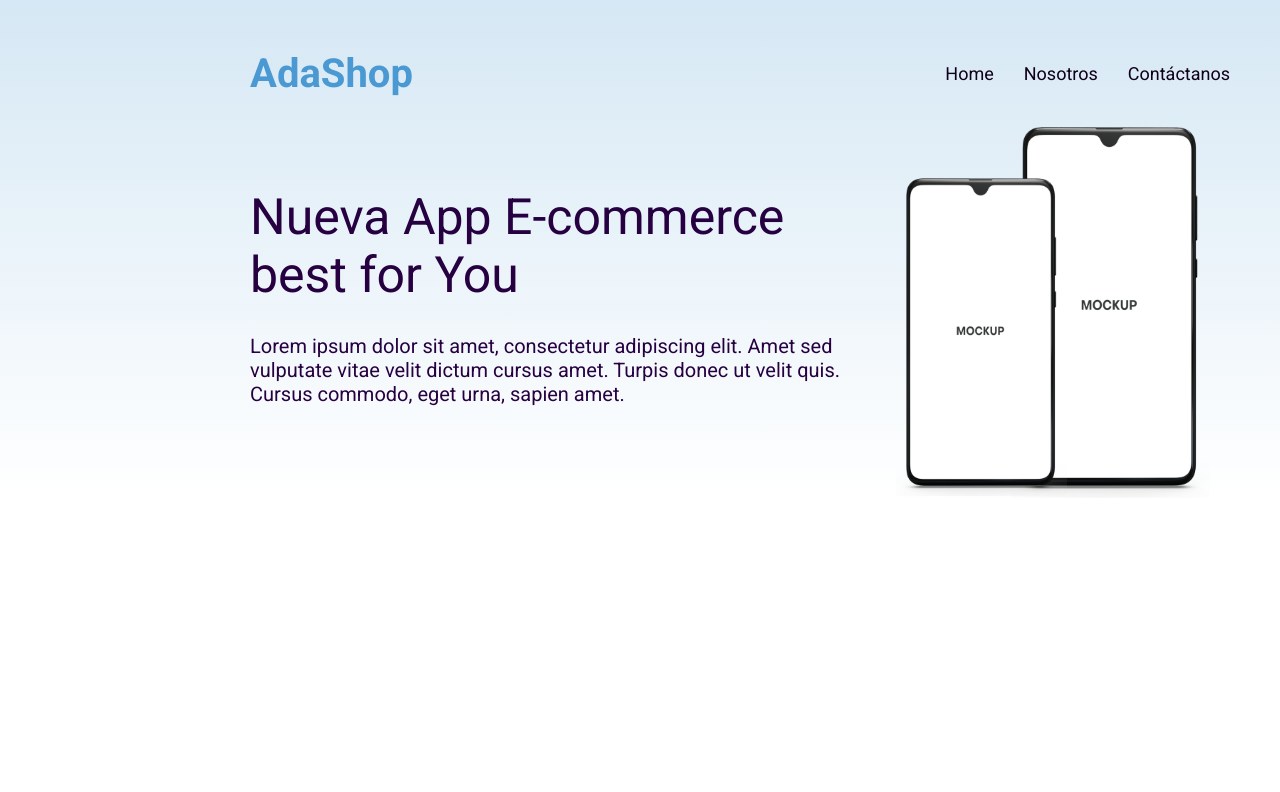
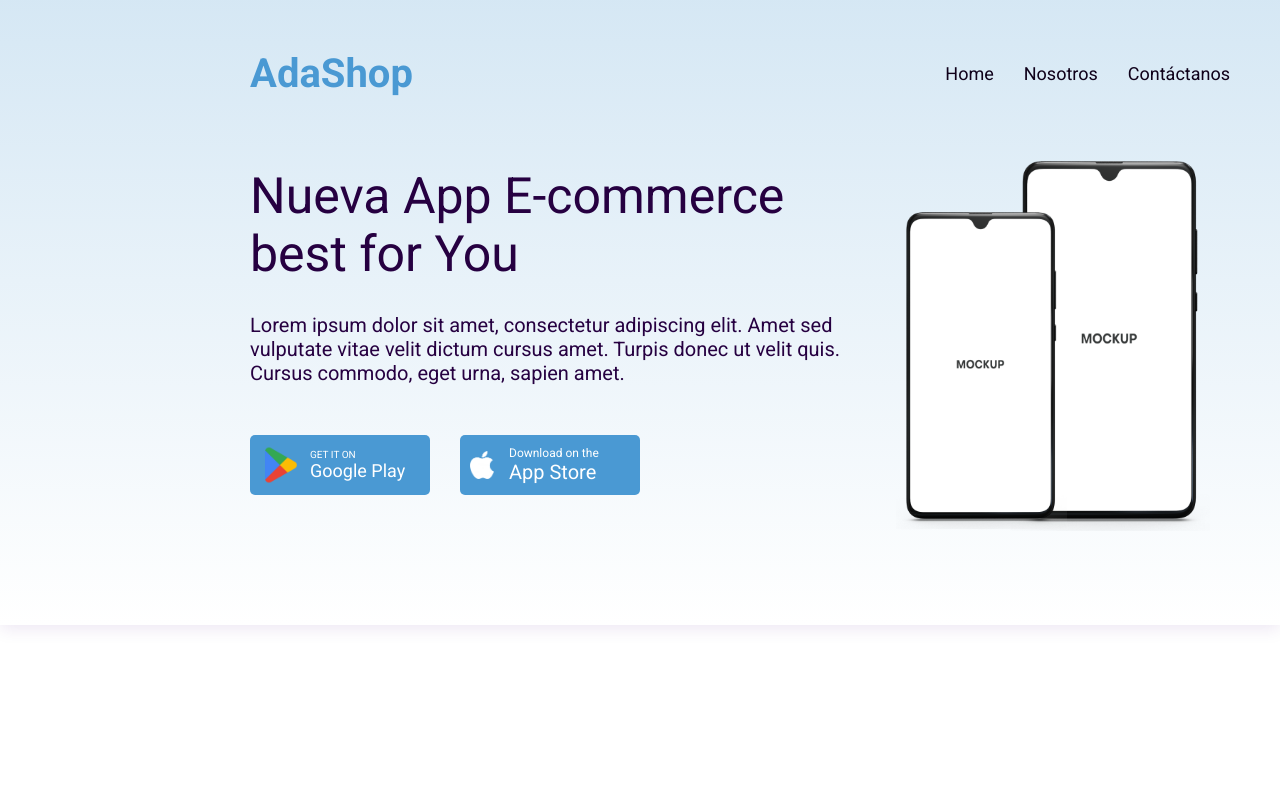
Before and after one commit to cusichia/project-promo-51-hack-module-1-team-2, a website built with Vite: page src/index.html in a window 1280 px wide. Shown: the top 792 px of the page. Built offline with nearby package versions, Linux system fonts and the light colour scheme.

Commit message:
header-v3

```diff
--- a/src/partials/header.html
+++ b/src/partials/header.html
@@ -12,13 +12,20 @@
         <section class="header__text">
             <h2 class="header__text-h2">Nueva  App E-commerce best for You</h2>
             <p class="header__text-p">Lorem ipsum dolor sit amet, consectetur adipiscing elit. Amet sed vulputate vitae velit dictum cursus amet. Turpis donec ut velit quis. Cursus commodo, eget urna, sapien amet.</p>
-        <!-- <a href="https://play.google.com/store/games?hl=en" class="button-google">
-            <img src="google-play-icon.svg" alt="Google Play Icon" class="google-icon">
-            <div class="text">
-              <span class="small">GET IT ON</span>
-              <span class="large">Google Play</span>
-            </div>
-          </a> -->
+            <section class="header__buttons">
+                <a href="https://play.google.com/store/games?hl=en" class="button__google">
+                <img class="button__google-logo" src="./images/google.png" alt="google play">
+                <div class="button__google-text">
+                <p class="button__google-text-small">GET IT ON</p>
+                <p class="button__google-text-large">Google Play</p>
+                </div></a>
+                <a href="https://www.apple.com/app-store/" class="button__apple">
+                <img class="button__apple-logo" src="./images/apple.png" alt="apple logo">
+                <div class="button__apple-text">
+                <p class="button__apple-text-small">Download on the</p>
+                <p class="button__apple-text-large">App Store</p>
+                </div></a>
+            </section>
         </section>
             <div>
                 <img class="img__mockup" src="./images/Mockup.png" alt="mockup">
--- a/src/scss/layout/_header.scss
+++ b/src/scss/layout/_header.scss
@@ -3,6 +3,7 @@
 .header {
     font-family: vars.$font-main;
     background: linear-gradient(to bottom, #83b9df56, white);
+    box-shadow: 0 4px 16px 0 #4b008119;
 }
 
 .header__h1 {
@@ -75,6 +76,7 @@
         display: flex;
         justify-content: space-between;
         align-items: center;
+        padding-bottom: 60px;
     }
 }
 
@@ -89,37 +91,75 @@
     }
 }
 
-/* .button-google {
+.button__google {
 display: flex;
 align-items: center;
 background-color: vars.$color-primary;
 color: white;
-width: 200px;
+width: 180px;
 height: 60px;
-border-radius: 8px;
+border-radius: 5px;
 text-decoration: none;
 padding: 10px;
-font-family: vars.$font-main;
 
-
-.google-icon {
-  width: 40px;
+    &-logo {
+    width: 25%;
     margin-right: 10px;
     }
 
-.text {
+    &-text {
     display: flex;
     flex-direction: column;
     justify-content: center;
     }
 
-.small {
-  font-size: 12px;
-  font-weight: bold;
+    &-text-small {;
+    font-size: 10px;
     }
 
-.large {
+    &-text-large {
     font-size: 18px;
-  font-weight: bold;
+    font-weight: 600px;
     }
-} */
+}
+
+.button__apple {
+    display: flex;
+    align-items: center;
+    background-color: vars.$color-primary;
+    color: white;
+    width: 180px;
+    height: 60px;
+    border-radius: 5px;
+    text-decoration: none;
+    padding: 10px;
+
+        &-logo {
+        width: 15%;
+        margin-right: 15px;
+        }
+
+        &-text {
+        display: flex;
+        flex-direction: column;
+        }
+
+        &-text-small {
+        font-size: 12px;
+        }
+
+        &-text-large {
+        font-size: 20px;
+        font-weight: 600px;
+        }
+    }
+
+.header__buttons {
+    display: none;
+
+    @media (min-width: 768px) {
+        display: flex;
+        gap: 30px;
+        padding-top: 20px;
+    }
+}
```
Also changed, not shown: public/images/apple.png (added), public/images/google.png (added). Lines whose indentation alone changed are shown as unchanged.
